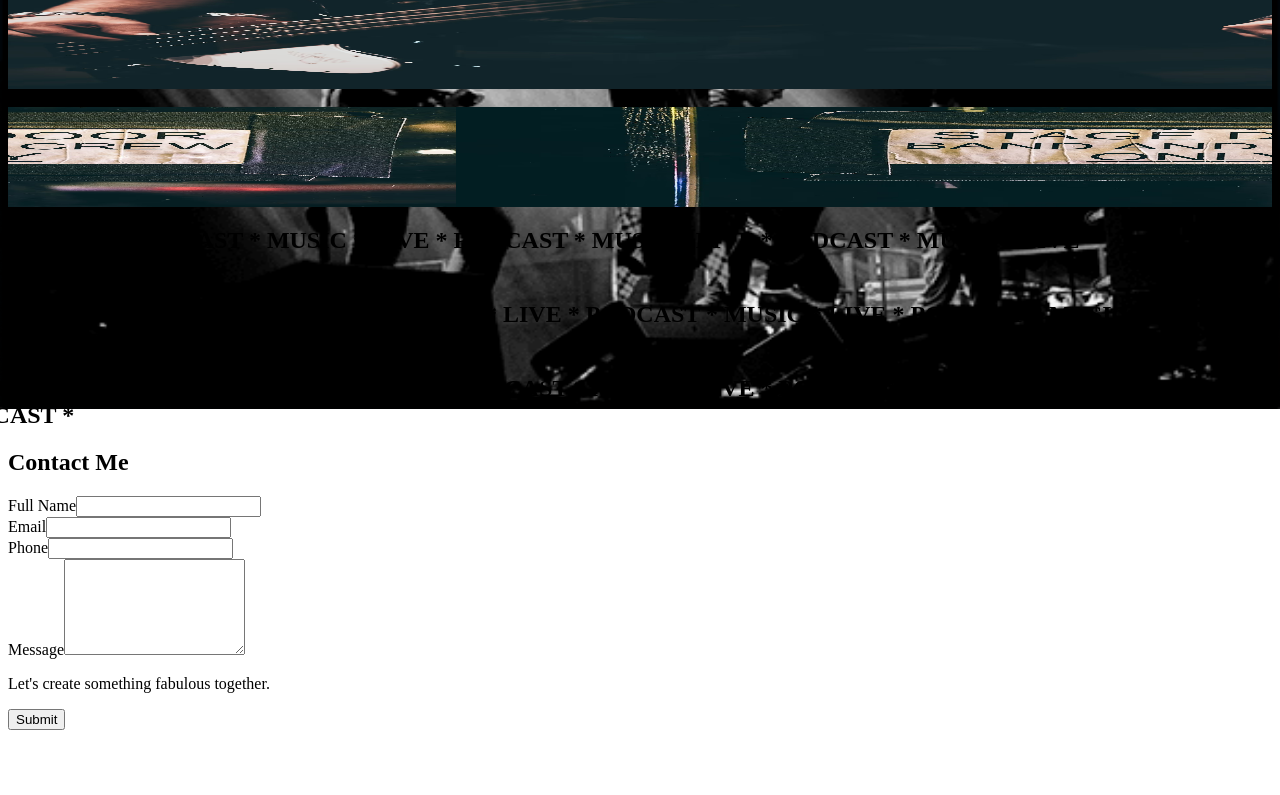
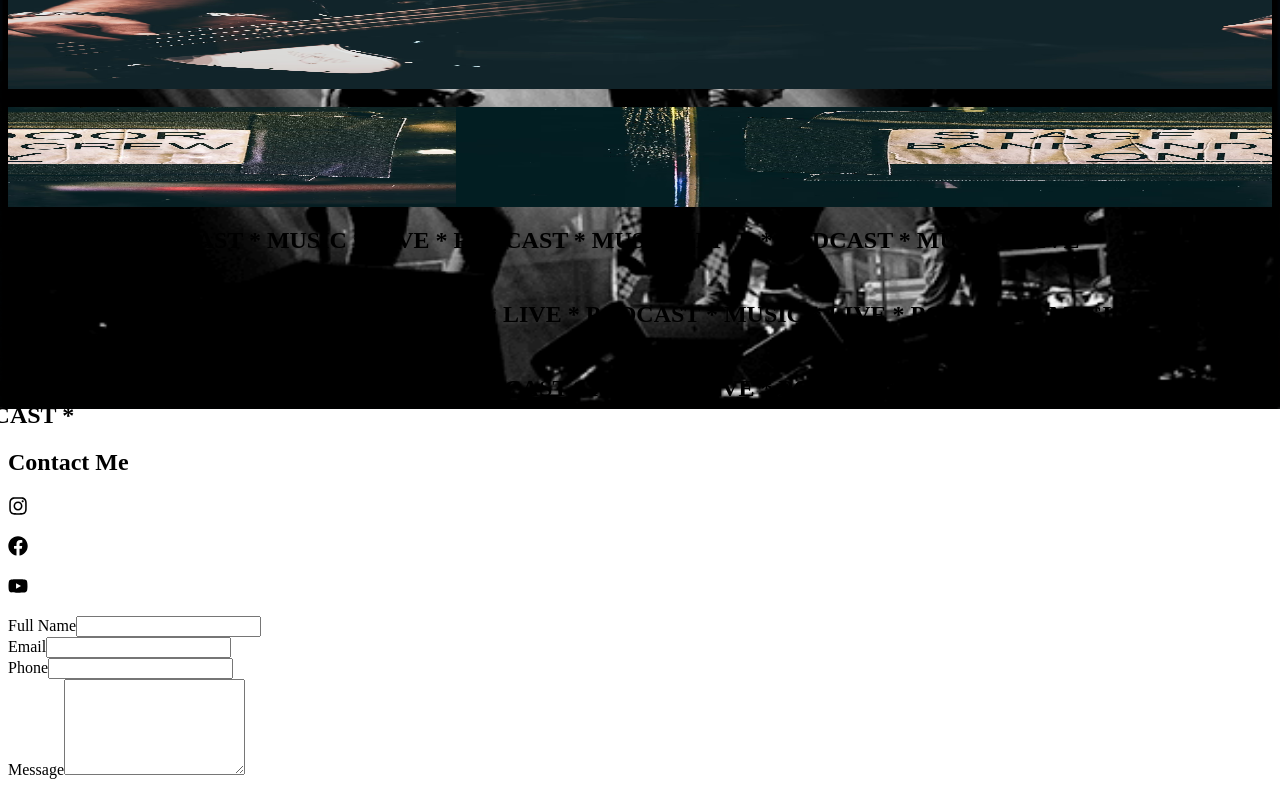
Before and after one commit to 404annas/music-producer, a Next.js app: page /Home/Home in a window 1280 px wide. Shown: the part 391-1186 px from the top of the page. Before the commit the page ends 1129 px from the top, so only its background shows below. Built offline with nearby package versions, Linux system fonts and the light colour scheme.

Commit message:
some additions

```diff
--- a/src/app/layout.tsx
+++ b/src/app/layout.tsx
@@ -4,6 +4,7 @@ import "./globals.css";
 import Navbar from "@/common/Navbar";
 import { cn } from "@/lib/utils";
 import BlobCursor from "@/components/BlobCursor";
+import Footer from "@/common/Footer";
 
 const geist = Geist({subsets:['latin'],variable:'--font-sans'});
 
@@ -52,6 +53,7 @@ export default function RootLayout({
           zIndex={10}
         />
         {children}
+        <Footer />
       </body>
 
     </html>
--- a/src/components/Home/Contact.tsx
+++ b/src/components/Home/Contact.tsx
@@ -1,5 +1,6 @@
 "use client";
 import React, { useState, ChangeEvent, FormEvent } from 'react';
+import { FaFacebook, FaInstagram, FaYoutube } from 'react-icons/fa';
 
 interface FormData {
   name: string;
@@ -31,8 +32,13 @@ const Contact: React.FC = () => {
   return (
     <section className="text-white px-4 md:px-6 pb-6 relative z-20">
       <div className="max-w-7xl mx-auto">
-        <div className="flex justify-between items-end mb-10 border-b border-white/10 pb-6">
+        <div className="flex justify-between items-center mb-10 border-b border-white/10 pb-6">
           <h2 className="text-4xl md:text-5xl font-black uppercase tracking-tighter">Contact Me</h2>
+          <div className='flex items-center gap-2'>
+          <p className='bg-gradient-to-r from-purple-500 to-pink-700 p-4 rounded-full cursor-pointer text-white hover:-translate-y-1 transition-all duration-300'><FaInstagram size={20}/></p>
+          <p className='bg-gradient-to-r from-blue-500 to-blue-700 p-4 rounded-full cursor-pointer text-white hover:-translate-y-1 transition-all duration-300'><FaFacebook size={20}/></p>
+          <p className='bg-gradient-to-r from-red-500 to-red-700 p-4 rounded-full cursor-pointer text-white hover:-translate-y-1 transition-all duration-300'><FaYoutube size={20}/></p>
+          </div>
         </div>
 
         <form onSubmit={handleSubmit} className="space-y-10">
```
Also changed, not shown: src/common/Footer.tsx (added, +9 -0 lines).
